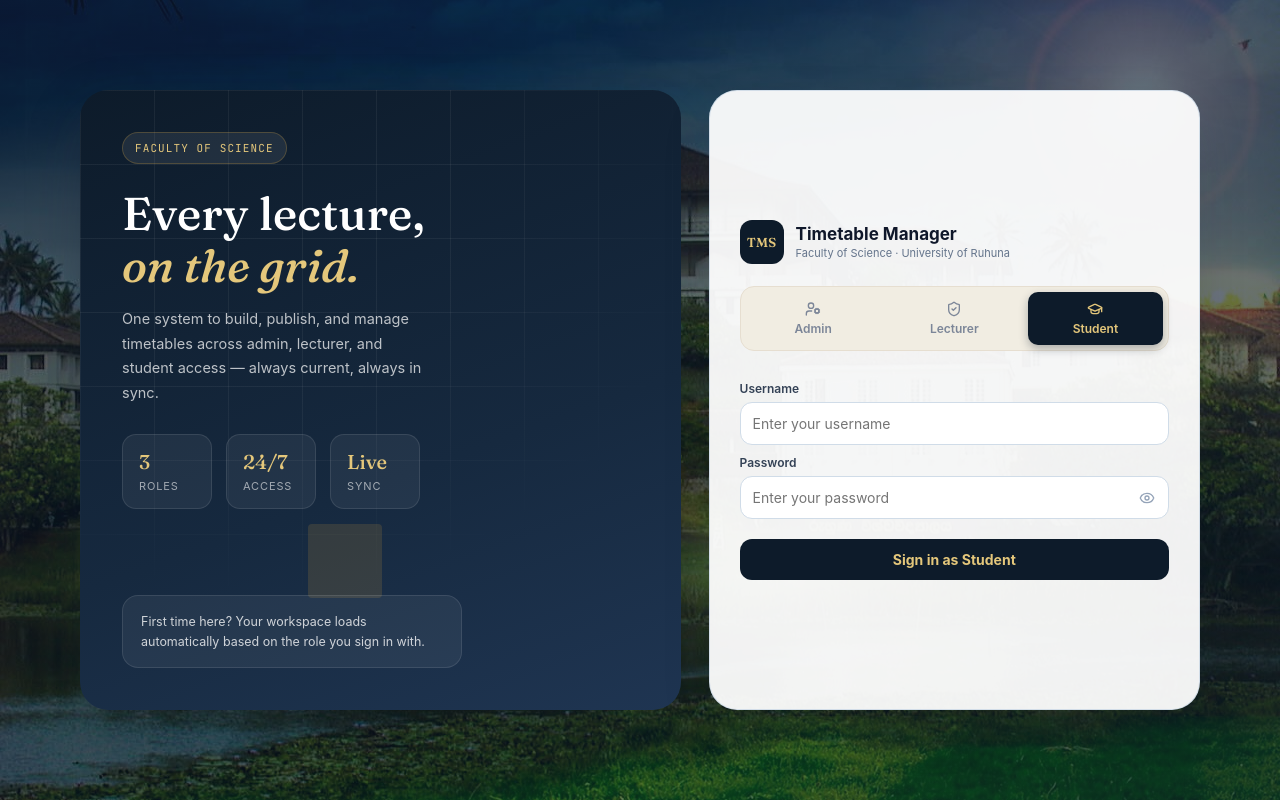
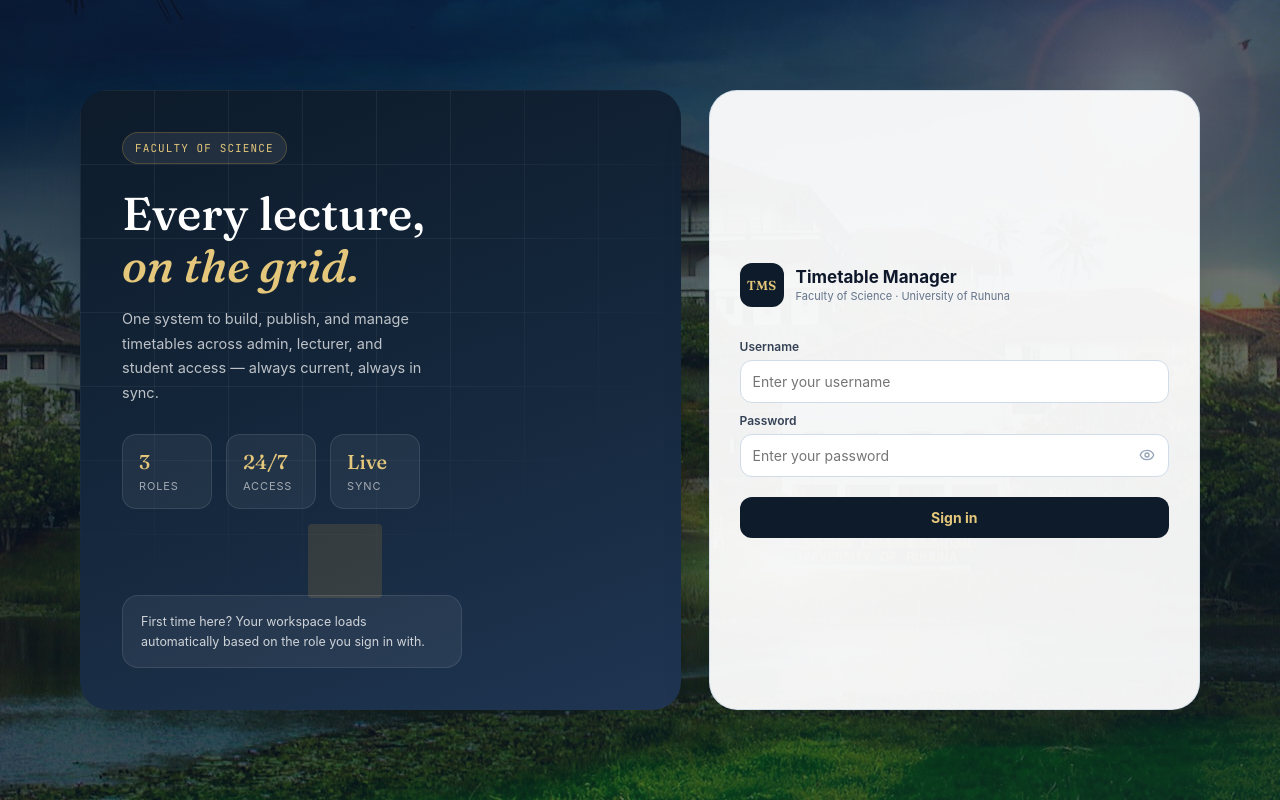
Before and after one commit to Nuwan53/timetable_genaration_management_system, a React app in the folder frontend/: page /login in a window 1280 px wide. Built offline with nearby package versions, Linux system fonts and the light colour scheme; the HTML template or start-up script is replaced by a standard one.

Commit message:
feat: implement authentication system with JWT and React login context

```diff
--- a/frontend/src/context/AuthContext.jsx
+++ b/frontend/src/context/AuthContext.jsx
@@ -22,8 +22,8 @@ export function AuthProvider({ children }) {
   });
   const loading = false;
 
-  const login = useCallback(async (username, password, role) => {
-    const { data } = await api.post('/auth/login/', { username, password, role });
+  const login = useCallback(async (username, password) => {
+    const { data } = await api.post('/auth/login/', { username, password });
     localStorage.setItem('tms_token', data.token);
     localStorage.setItem('tms_user', JSON.stringify(data.user));
     setUser(data.user);
--- a/frontend/src/pages/Login.jsx
+++ b/frontend/src/pages/Login.jsx
@@ -1,18 +1,11 @@
 import { useState } from 'react';
 import { useNavigate, useLocation } from 'react-router-dom';
 import toast from 'react-hot-toast';
-import { ShieldCheck, GraduationCap, UserCog, Eye, EyeOff } from 'lucide-react';
+import { Eye, EyeOff } from 'lucide-react';
 import { useAuth } from '../context/AuthContext';
 import ruhuna from '../assets/Ruhuna.jpg';
 
-const roles = [
-  { key: 'ADMIN', label: 'Admin', icon: <UserCog size={16} /> },
-  { key: 'LECTURER', label: 'Lecturer', icon: <ShieldCheck size={16} /> },
-  { key: 'STUDENT', label: 'Student', icon: <GraduationCap size={16} /> },
-];
-
 export default function Login() {
-  const [role, setRole] = useState('STUDENT');
   const [username, setUsername] = useState('');
   const [password, setPassword] = useState('');
   const [showPw, setShowPw] = useState(false);
@@ -30,7 +23,7 @@ export default function Login() {
     }
     setLoading(true);
     try {
-      const user = await login(username.trim(), password, role);
+      const user = await login(username.trim(), password);
       toast.success(`Welcome, ${user.username}`);
 
       if (user.must_change_password) {
@@ -83,21 +76,6 @@ export default function Login() {
             </div>
           </div>
 
-          <div className="role-tabs" role="tablist" aria-label="Select role">
-            {roles.map((r) => (
-              <button
-                type="button"
-                key={r.key}
-                role="tab"
-                aria-selected={role === r.key}
-                className={`role-tab${role === r.key ? ' active' : ''}`}
-                onClick={() => setRole(r.key)}
-              >
-                {r.icon} {r.label}
-              </button>
-            ))}
-          </div>
-
           <form onSubmit={handleSubmit} className="login-form">
             <label className="field-label" htmlFor="username">Username</label>
             <input
@@ -131,7 +109,7 @@ export default function Login() {
             </div>
 
             <button className="login-btn" type="submit" disabled={loading}>
-              {loading ? 'Signing in…' : `Sign in as ${roles.find(r => r.key === role).label}`}
+              {loading ? 'Signing in…' : 'Sign in'}
             </button>
           </form>
 
```
Also changed, not shown: 1 other file (tests, documents, lock files or other folders).
